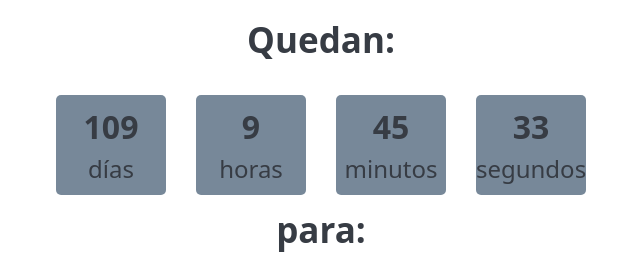
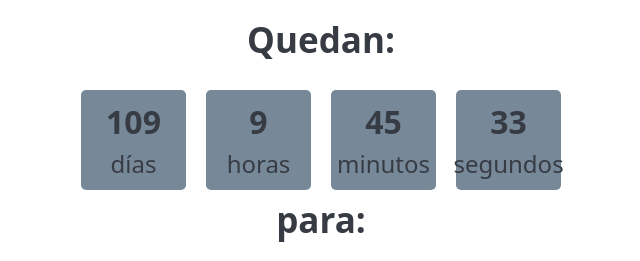
Before and after one commit to Sorata013/learning-php, a PHP site: page / in a window 1280 px wide. Shown: the part 105-366 px from the top of the page, without its empty margins (319-959 px from the left). Run offline with PHP 8.4, Linux system fonts and the light colour scheme; data that the repository does not hold is empty; some libraries are stand-ins or nearby versions.

Commit message:
responsive pt.1

```diff
--- a/style.css
+++ b/style.css
@@ -20,9 +20,9 @@ section{
 }
 .simply-section{
     background-color: lightslategrey;
-    width: 110px;
+    width: 105px;
     height: 100px;
-    margin: 15px;
+    margin: 10px;
     border-radius: 5px;
     display: flex;
     align-items: center;
```
